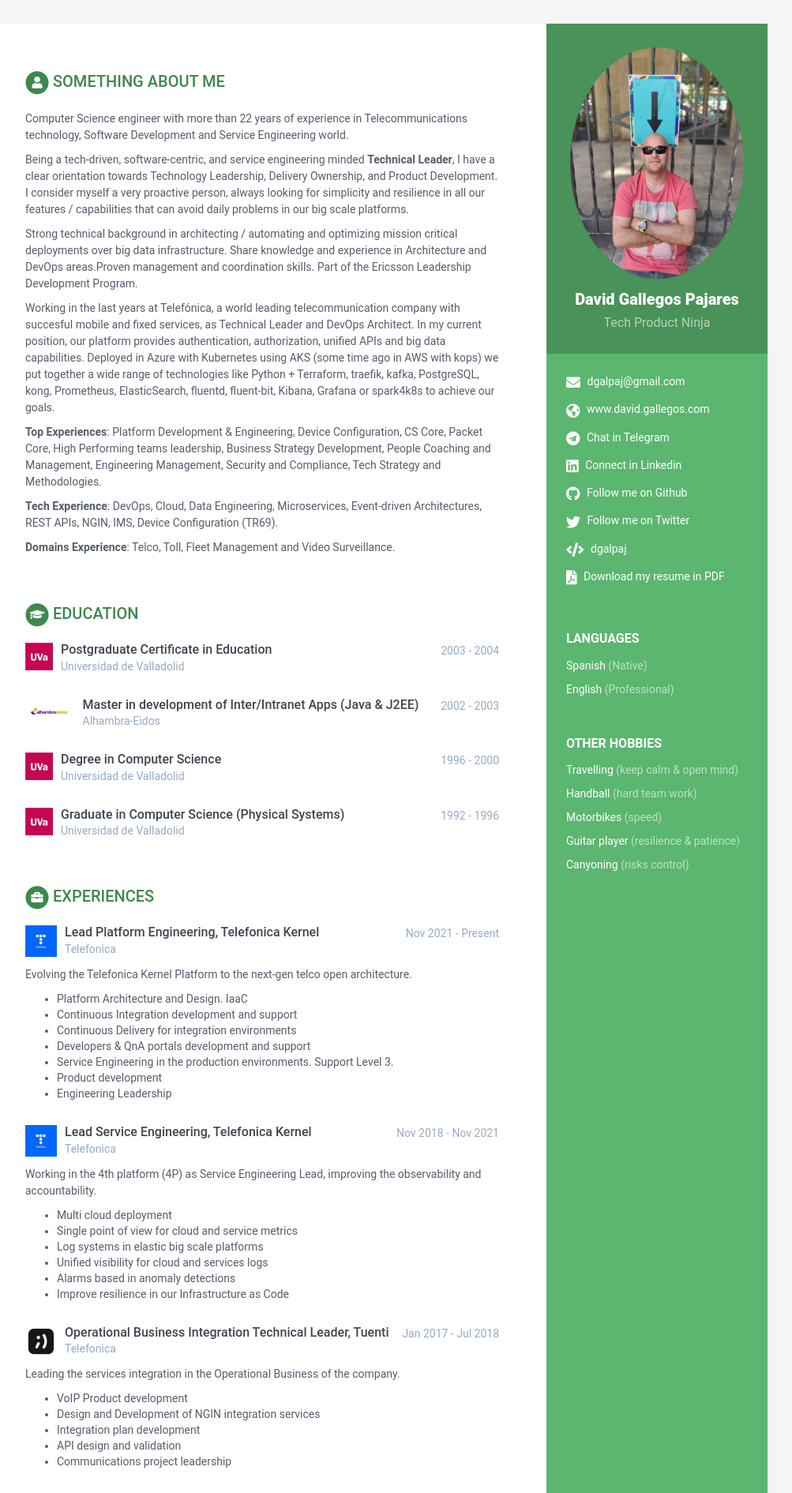
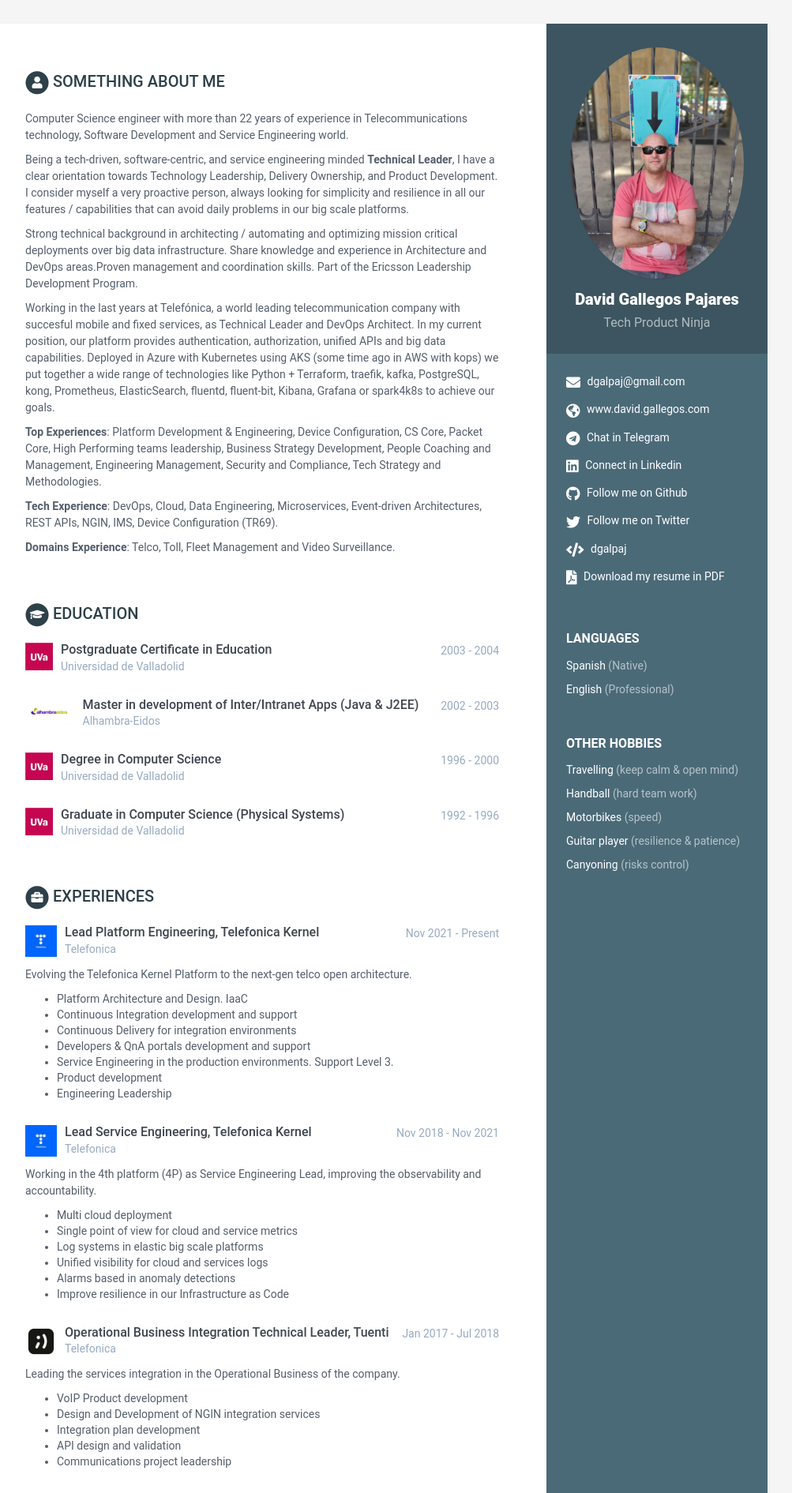
Before and after one commit to dgalpaj/dgalpaj.github.io, a Jekyll site: the page built from index.html, in a window 1280 px wide. Shown: the top 1891 px of the page at 79% size, without its empty margins (168-1171 px from the left). Built offline with Jekyll 4.4.1, drawn with Linux system fonts in a browser that asks for light colours.

Commit message:
Update _config.yml

```diff
--- a/_config.yml
+++ b/_config.yml
@@ -10,7 +10,7 @@ title: David Gallegos Site
 
 description: David Gallegos's resume site.
 # Style will be applied only after restarting the build or serve. Just choose one of the options.
-theme_skin: green # blue turquoise green berry orange ceramic
+theme_skin: ceramic # blue turquoise green berry orange ceramic
 chrome_mobile_color: #use hex colors (ex:#1976d2) or leave empty if you don't want a color for chrome mobile searchbar
 
 # Tracker
```
